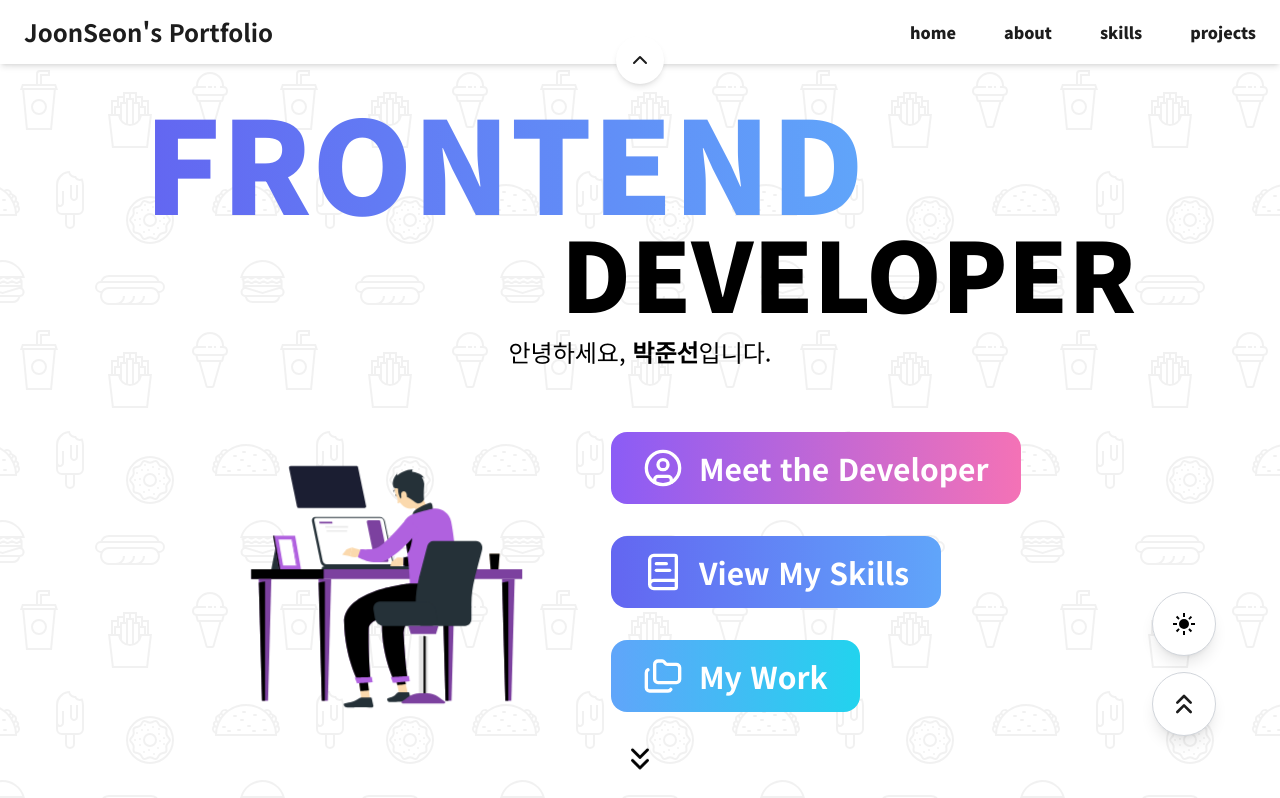
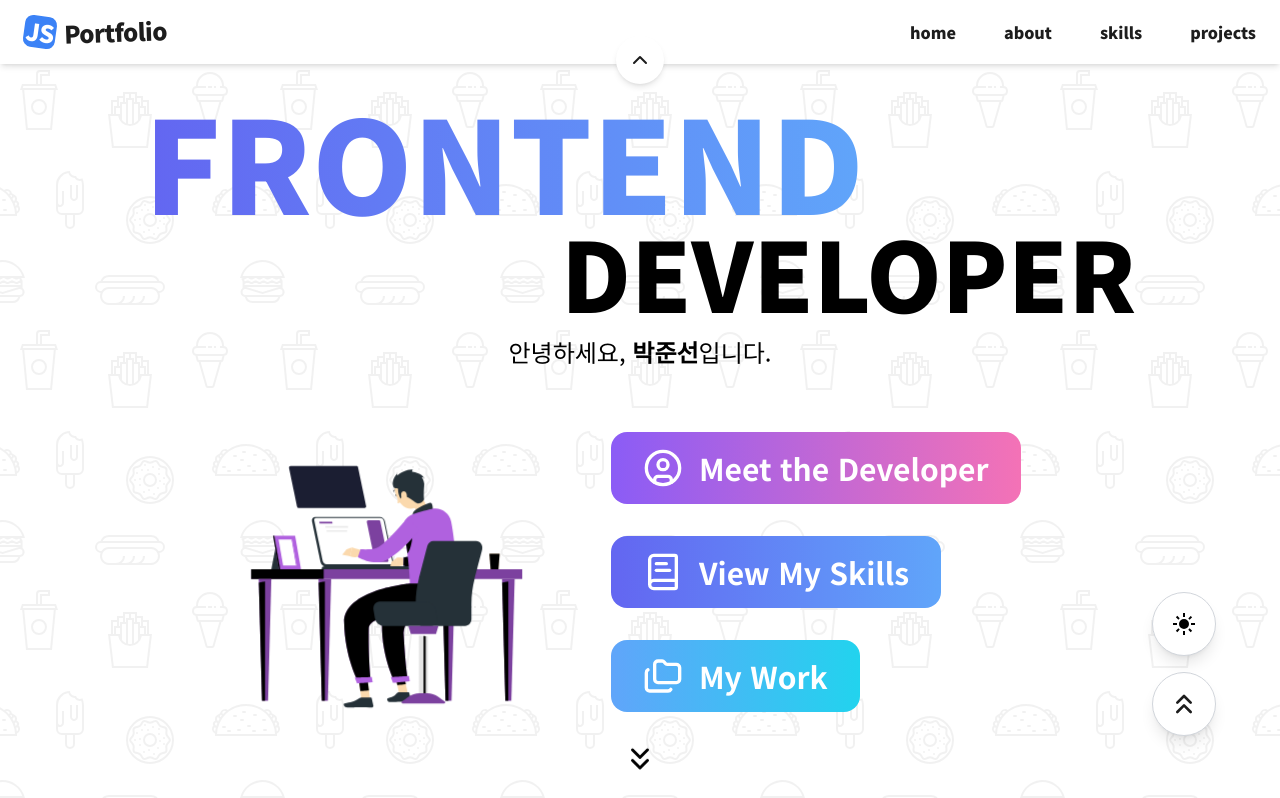
Before and after one commit to roastt1/Portfolio, a Next.js app: page / in a window 1280 px wide. Shown: the top 798 px of the page. Built offline with nearby package versions, Linux system fonts and the light colour scheme.

Commit message:
[style] 헤더 로고 디자인 변경 및 기울기 애니메이션 추가

```diff
--- a/app/components/Header.tsx
+++ b/app/components/Header.tsx
@@ -38,9 +38,14 @@ export default function Header() {
                     {/* 로고 */}
                     <button
                         onClick={() => scrollToSection("home")}
-                        className="text-2xl font-bold transition-transform duration-200 hover:scale-105"
+                        className="group flex items-center gap-2 text-2xl font-black tracking-tight transition-all"
                     >
-                        JoonSeon&#39;s Portfolio
+                        <div className="flex h-8 w-8 rotate-[8deg] items-center justify-center rounded-lg bg-blue-500 text-white transition-transform group-active:rotate-[16deg] sm:group-hover:rotate-[16deg]">
+                            JS
+                        </div>
+                        <span className="rotate-[-2deg] transition-transform group-active:rotate-[-6deg] dark:text-white sm:group-hover:rotate-[-6deg]">
+                            Portfolio
+                        </span>
                     </button>
 
                     {/* 데스크톱 메뉴 */}
```
